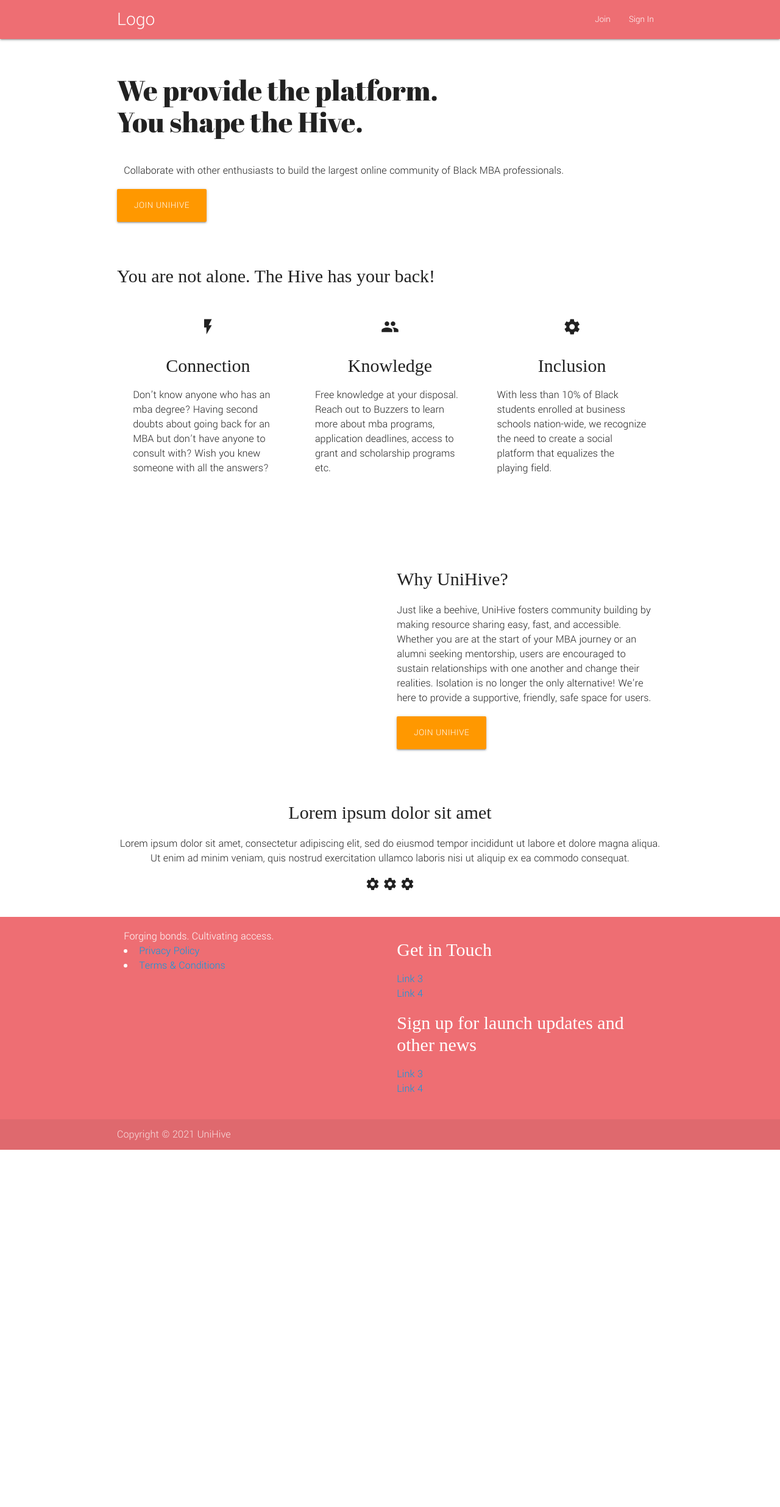
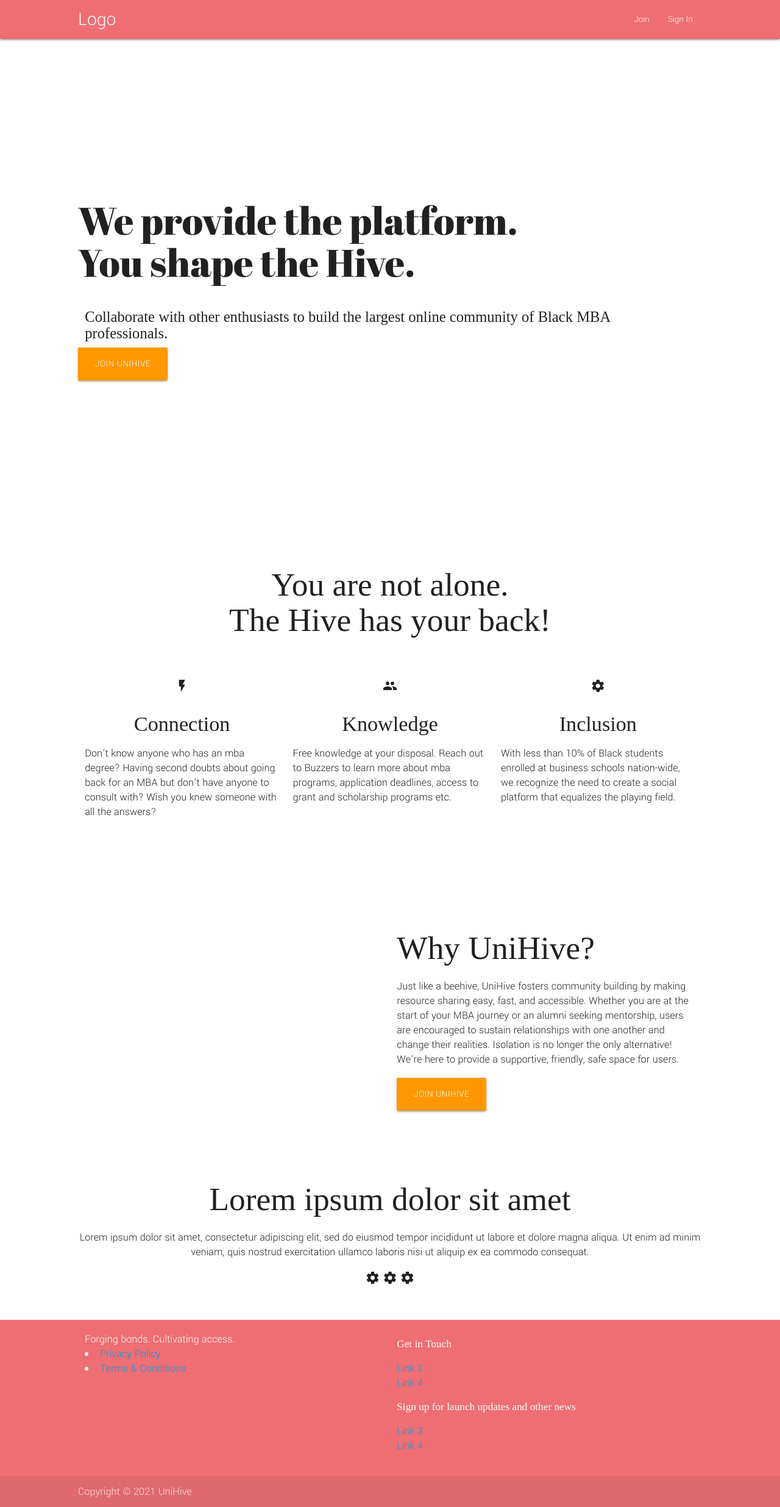
Before and after one commit to bdep90/unihive-app, a PHP site: page / in a window 1280 px wide. Shown: the whole page at 61% size. Before the commit the page ends 1886 px from the top, so only its background shows below. Run offline with PHP 8.4, Linux system fonts and the light colour scheme; some libraries are stand-ins or nearby versions; some web fonts are replaced.

Commit message:
adding font styles

```diff
--- a/css/style.css
+++ b/css/style.css
@@ -14,19 +14,38 @@ body {
 
 h1 {
 	font-family: 'Abril Fatface', cursive;
-	font-size: 46px;
-	line-height: 52px;
 }
 
 h2, h3, h4, h5, h6 {
 	font-family: 'Asar', serif;
-	font-size: 30px;
-	line-height: 36px;
 }
 
-.icon-block {
-  padding: 0 15px;
+.section {
+	padding-top: 2rem;
+	padding-bottom: 2rem;
 }
-.icon-block .material-icons {
-	font-size: inherit;
+
+/* Hero */
+.hero {
+	height: 100vh;
 }
+
+/* Benefits */
+
+
+/* Why UniHive */
+
+
+/* About */
+
+
+/* Footer */
+
+
+
+/* Queries */
+@media only screen and (min-width: 993px) {
+	.container {
+		width: 80%;
+	}
+}
--- a/index.html
+++ b/index.html
@@ -31,11 +31,12 @@
 			<a href="#" data-target="nav-mobile" class="sidenav-trigger"><i class="material-icons">menu</i></a>
 		</div>
 	</nav>
-	<div class="section no-pad-bot" id="index-banner">
+
+	<div class="hero section valign-wrapper" id="index-banner">
 		<div class="container">
 			<h1 class="header">We provide the platform. <br> You shape the Hive.</h1>
 			<div class="row">
-				<p class="header col s12">Collaborate with other enthusiasts to build the largest online community of Black MBA professionals.</p>
+				<h5 class="header col s12">Collaborate with other enthusiasts to build the largest online community of Black MBA professionals.</h5>
 
 				<a href="#" id="download-button" class="btn-large waves-effect waves-light orange">Join UniHive</a>
 			</div>
@@ -43,9 +44,9 @@
 	</div>
 
 
-	<div class="container">
+	<div class="benefits container">
 		<div class="section">
-			<h2 class="header">You are not alone. The Hive has your back! </h2>
+			<h2 class="header center">You are not alone. <br> The Hive has your back!</h2>
 
 			<!--   Icon Section   -->
 			<div class="row">
@@ -82,7 +83,7 @@
 	</div>
 
 
-	<div class="container">
+	<div class="why-unihive container">
 		<div class="section">
 			<div class="row">
 				<div class="col s12 m6">
@@ -101,7 +102,7 @@
 	</div>
 
 
-	<div class="container">
+	<div class="about container">
 		<div class="section">
 			<div class="row center">
 				<h2 class="header">Lorem ipsum dolor sit amet</h2>
@@ -122,17 +123,17 @@
 			<div class="row">
 				<div class="col s12 l6">
 					<!-- LOGO -->
-					<div>Forging bonds. Cultivating access.</div>
+					<div class="tagline">Forging bonds. Cultivating access.</div>
 					<li><a href="#!">Privacy Policy</a></li>
 					<li><a href="#!">Terms & Conditions</a></li>
 				</div>
 				<div class="col s12 l6">
-					<h5>Get in Touch</h5>
+					<h6>Get in Touch</h6>
 					<ul>
 						<li><a href="#!">Link 3</a></li>
 						<li><a href="#!">Link 4</a></li>
 					</ul>
-					<h5>Sign up for launch updates and other news</h5>
+					<h6>Sign up for launch updates and other news</h6>
 					<ul>
 						<li><a href="#!">Link 3</a></li>
 						<li><a href="#!">Link 4</a></li>
```
